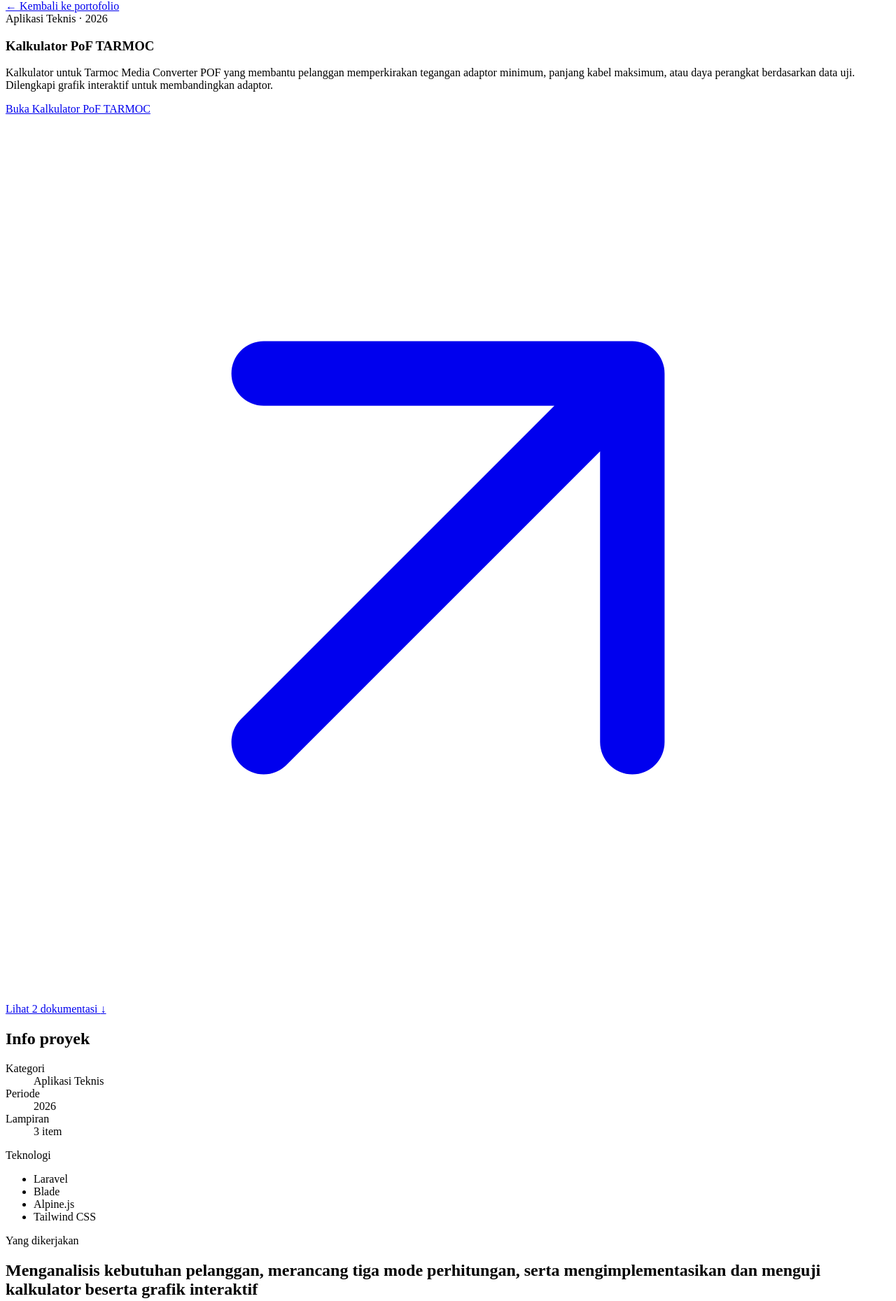
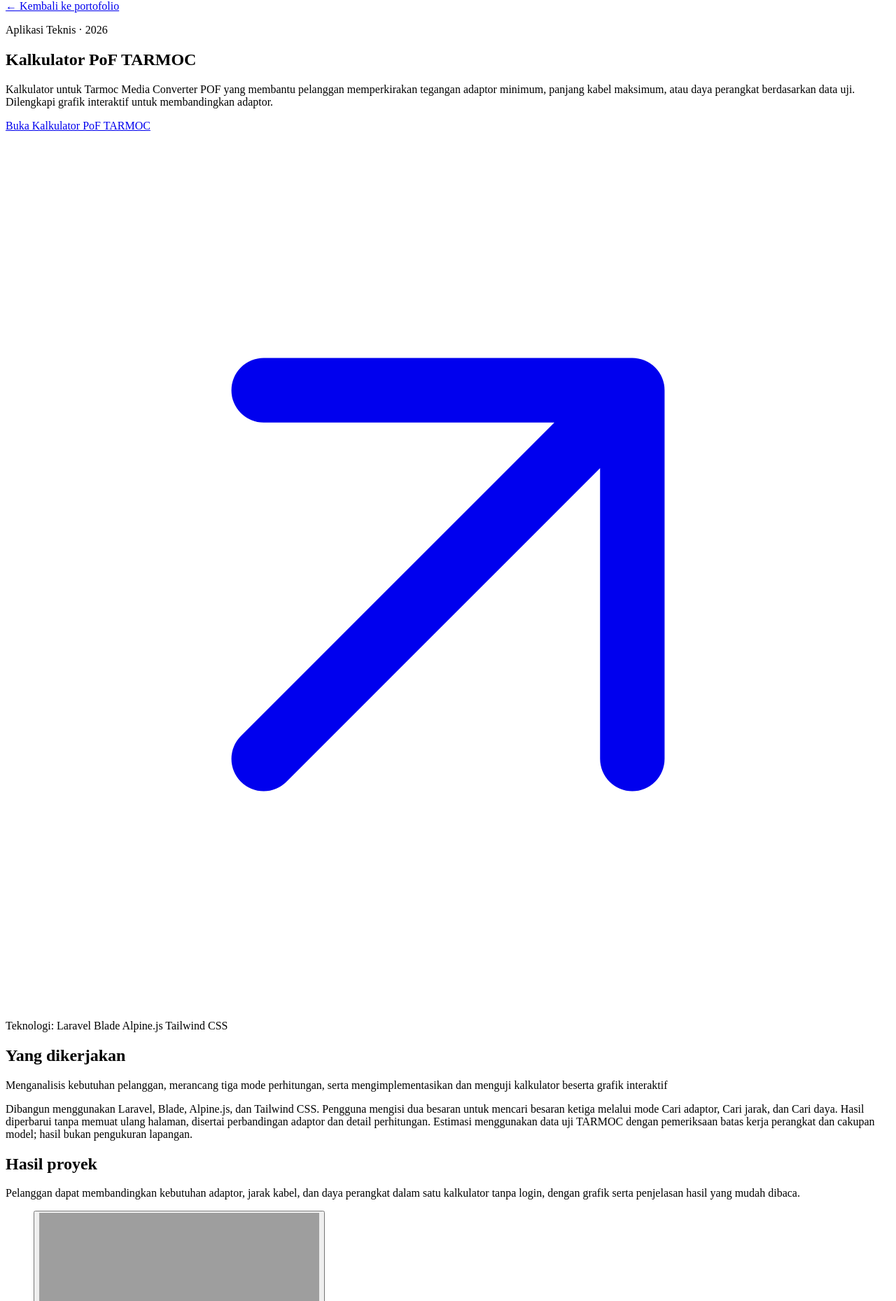
Before and after one commit to Biru-Angkasa/Portofolio, a Laravel app: page /bukti/1 in a window 1280 px wide. Shown: the part 65-1924 px from the top of the page at 70% size. Run offline with Laravel 12, Linux system fonts and the light colour scheme; data comes from the database, SQL or seed files in the repository; tables that the repository leaves empty hold one stand-in row (values such as "Sample post"); grey boxes are pictures that could not be loaded.

Commit message:
Simplify project detail page into clean editorial layout without template clutter

```diff
--- a/resources/views/portfolio/work.blade.php
+++ b/resources/views/portfolio/work.blade.php
@@ -6,132 +6,97 @@
         $pdfs = $work->media->filter(fn ($media): bool => $media->kind === \App\MediaKind::Pdf)->values();
         $links = $work->media->filter(fn ($media): bool => $media->kind === \App\MediaKind::Link)->values();
         $primaryLink = $links->first();
+        $remainingLinks = $links->slice(1);
         $technologies = $work->technologies();
     @endphp
 
     <article class="flex flex-col">
-        <section class="interactive-section border-b border-line bg-wash" data-network-background="nodes">
-            <div class="mx-auto flex w-full max-w-7xl flex-col gap-8 px-5 py-12 md:px-8 md:py-16">
-                <a href="{{ route('home') }}#bukti" class="inline-flex w-fit items-center gap-2 rounded-full border border-line bg-paper px-4 py-2 text-xs font-semibold text-accent transition-colors hover:border-accent hover:bg-paper focus-visible:outline-2 focus-visible:outline-offset-4 focus-visible:outline-accent">
-                    <span aria-hidden="true">←</span> Kembali ke portofolio
+        <header class="border-b border-line bg-paper">
+            <div class="mx-auto flex w-full max-w-5xl flex-col gap-8 px-5 pt-10 pb-12 md:px-8 md:pt-14 md:pb-16">
+                <a href="{{ route('home') }}#bukti" class="w-fit text-sm font-medium text-accent transition-colors hover:text-ink focus-visible:outline-2 focus-visible:outline-offset-4 focus-visible:outline-accent">
+                    ← Kembali ke portofolio
                 </a>
 
-                <div class="grid items-start gap-8 lg:grid-cols-[minmax(0,1.35fr)_minmax(0,0.65fr)] lg:gap-12">
                 <div class="flex flex-col items-start gap-5">
-                        <span class="inline-flex items-center gap-2 rounded-full border border-line bg-paper px-3.5 py-1 text-xs font-semibold text-accent">
-                            {{ $work->category }}@if ($work->period) <span aria-hidden="true">·</span> {{ $work->period }}@endif
-                        </span>
-                        <h1 class="text-3xl leading-[1.15] font-semibold tracking-[-0.04em] sm:text-4xl lg:text-5xl">{{ $work->title }}</h1>
-                        <p class="max-w-2xl text-base leading-8 text-soft sm:text-lg">{{ $work->summary }}</p>
+                    <p class="section-label">
+                        {{ $work->category }}@if ($work->period) · {{ $work->period }}@endif
+                    </p>
+                    <h1 class="max-w-4xl text-3xl leading-[1.12] font-semibold tracking-[-0.04em] sm:text-5xl">{{ $work->title }}</h1>
+                    <p class="max-w-3xl text-base leading-8 text-soft sm:text-lg">{{ $work->summary }}</p>
+                </div>
 
-                        @if ($primaryLink?->url || $images->isNotEmpty() || $pdfs->isNotEmpty())
-                            <div class="flex flex-wrap items-center gap-4 pt-2">
+                @if ($primaryLink?->url || $technologies !== [])
+                    <div class="flex flex-wrap items-center justify-between gap-6 pt-1">
                         @if ($primaryLink?->url)
                             <a href="{{ $primaryLink->url }}" target="_blank" rel="noopener noreferrer" class="portfolio-button" data-magnet>
                                 {{ $primaryLink->label }}
                                 <svg aria-hidden="true" viewBox="0 0 24 24" fill="none" stroke="currentColor" stroke-width="1.75" stroke-linecap="round" stroke-linejoin="round" class="size-4"><path d="M7 17 17 7M7 7h10v10" /></svg>
                             </a>
                         @endif
-                                @if ($images->isNotEmpty())
-                                    <a href="#dokumentasi" class="inline-flex items-center gap-2 rounded-full border border-line bg-paper px-5 py-3.5 text-sm font-semibold text-ink transition-colors hover:border-accent hover:text-accent focus-visible:outline-2 focus-visible:outline-offset-4 focus-visible:outline-accent">
-                                        Lihat {{ $images->count() }} dokumentasi <span aria-hidden="true">↓</span>
-                                    </a>
+
+                        @if ($technologies !== [])
+                            <div class="flex flex-wrap items-center gap-2" aria-label="Teknologi">
+                                <span class="mr-1 text-xs font-medium text-soft">Teknologi:</span>
+                                @foreach ($technologies as $technology)
+                                    <span class="rounded-md border border-line bg-wash px-2.5 py-1 text-xs font-medium text-ink">{{ $technology }}</span>
+                                @endforeach
+                            </div>
                         @endif
                     </div>
                 @endif
             </div>
+        </header>
 
-                    <aside class="portfolio-card flex flex-col gap-5 p-6" aria-label="Ringkasan informasi proyek">
-                        <h2 class="section-label">Info proyek</h2>
-                        <dl class="flex flex-col gap-4 text-sm">
-                            <div class="flex items-center justify-between gap-4 border-b border-line pb-3">
-                                <dt class="text-soft">Kategori</dt>
-                                <dd class="font-semibold text-ink">{{ $work->category }}</dd>
+        <div class="mx-auto flex w-full max-w-5xl flex-col gap-12 px-5 py-12 md:px-8 md:py-16">
+            <section class="flex flex-col divide-y divide-line border-y border-line" aria-label="Ringkasan pengerjaan">
+                <div class="grid gap-3 py-7 md:grid-cols-[13rem_minmax(0,1fr)] md:gap-10">
+                    <h2 class="section-label">Yang dikerjakan</h2>
+                    <div class="flex flex-col gap-3">
+                        <p class="text-base leading-8 font-medium text-ink sm:text-lg">{{ $work->role }}</p>
+                        @if ($work->caption)
+                            <p class="text-sm leading-7 text-soft sm:text-base">{{ $work->caption }}</p>
+                        @endif
                     </div>
-                            @if ($work->period)
-                                <div class="flex items-center justify-between gap-4 border-b border-line pb-3">
-                                    <dt class="text-soft">Periode</dt>
-                                    <dd class="font-semibold text-ink">{{ $work->period }}</dd>
-                                </div>
-                            @endif
-                            <div class="flex items-center justify-between gap-4 @if ($technologies !== []) border-b border-line pb-3 @endif">
-                                <dt class="text-soft">Lampiran</dt>
-                                <dd class="font-semibold text-ink">{{ $work->media->count() }} item</dd>
-                            </div>
-                        </dl>
-                        @if ($technologies !== [])
-                            <div class="flex flex-col gap-3">
-                                <p class="text-xs font-semibold text-soft">Teknologi</p>
-                                <ul class="flex flex-wrap gap-2">
-                                    @foreach ($technologies as $technology)
-                                        <li class="rounded-lg border border-line bg-wash px-3 py-1 text-xs font-medium text-accent">{{ $technology }}</li>
-                                    @endforeach
-                                </ul>
-                            </div>
-                        @endif
-                    </aside>
-                </div>
-            </div>
-        </section>
-
-        <section class="mx-auto flex w-full max-w-7xl flex-col gap-12 px-5 py-12 md:px-8 md:py-16">
-            <div class="grid gap-6 @if ($work->outcome) lg:grid-cols-2 @endif">
-                <div class="portfolio-card flex flex-col gap-4 p-6 md:p-8">
-                    <p class="section-label">Yang dikerjakan</p>
-                    <h2 class="text-xl font-semibold tracking-tight text-ink">{{ $work->role }}</h2>
-                    @if ($work->caption)
-                        <p class="border-t border-line pt-4 text-sm leading-7 text-soft">{{ $work->caption }}</p>
-                    @endif
                 </div>
 
                 @if ($work->outcome)
-                    <div class="portfolio-card flex flex-col gap-4 border-l-4 border-l-accent bg-wash/60 p-6 md:p-8">
+                    <div class="grid gap-3 py-7 md:grid-cols-[13rem_minmax(0,1fr)] md:gap-10">
                         <h2 class="section-label">Hasil proyek</h2>
-                        <p class="text-lg leading-relaxed font-medium text-ink">{{ $work->outcome }}</p>
+                        <p class="text-base leading-8 text-ink sm:text-lg">{{ $work->outcome }}</p>
                     </div>
                 @endif
-            </div>
+            </section>
 
             @if ($images->isNotEmpty())
                 @php($featuredImage = $images->first())
                 @php($remainingImages = $images->slice(1))
 
-                <section id="dokumentasi" class="flex flex-col gap-6" aria-label="Galeri dokumentasi">
-                    <div class="flex flex-wrap items-end justify-between gap-4">
-                        <div class="flex flex-col gap-2">
-                            <p class="section-label">Dokumentasi</p>
-                            <h2 class="text-2xl font-semibold tracking-tight sm:text-3xl">Tampilan & hasil implementasi</h2>
-                        </div>
-                        <p class="text-xs text-soft">Klik gambar untuk memperbesar.</p>
-                    </div>
-
-                    <figure class="portfolio-card overflow-hidden">
-                        <div class="flex items-center justify-between gap-4 border-b border-line bg-wash px-5 py-3">
-                            <span class="text-xs font-semibold text-ink">{{ $featuredImage->label }}</span>
-                            <button type="button" data-lightbox-open data-lightbox-src="{{ $featuredImage->fileUrl() }}" data-lightbox-alt="{{ $featuredImage->label }}" data-lightbox-caption="{{ $featuredImage->caption ?? '' }}" class="text-xs font-semibold text-accent hover:text-ink focus-visible:outline-2 focus-visible:outline-offset-2 focus-visible:outline-accent">Perbesar ↗</button>
-                        </div>
-                        <button type="button" data-lightbox-open data-lightbox-src="{{ $featuredImage->fileUrl() }}" data-lightbox-alt="{{ $featuredImage->label }}" data-lightbox-caption="{{ $featuredImage->caption ?? '' }}" class="block w-full cursor-zoom-in bg-wash/40 text-left focus-visible:outline-2 focus-visible:outline-offset-2 focus-visible:outline-accent">
-                            <img src="{{ $featuredImage->fileUrl() }}" alt="{{ $featuredImage->label }}" class="max-h-[34rem] w-full object-contain">
+                <section id="dokumentasi" class="flex flex-col gap-8" aria-label="Dokumentasi">
+                    <figure class="flex flex-col gap-3">
+                        <button type="button" data-lightbox-open data-lightbox-src="{{ $featuredImage->fileUrl() }}" data-lightbox-alt="{{ $featuredImage->label }}" data-lightbox-caption="{{ $featuredImage->caption ?? '' }}" aria-label="Perbesar {{ $featuredImage->label }}" class="group block w-full cursor-zoom-in overflow-hidden rounded-2xl border border-line bg-wash/40 transition-shadow hover:shadow-md focus-visible:outline-2 focus-visible:outline-offset-4 focus-visible:outline-accent">
+                            <img src="{{ $featuredImage->fileUrl() }}" alt="{{ $featuredImage->label }}" class="max-h-[36rem] w-full object-contain">
                         </button>
+                        <figcaption class="flex flex-col gap-1 text-sm leading-relaxed">
+                            <span class="font-medium text-ink">{{ $featuredImage->label }}</span>
                             @if ($featuredImage->caption)
-                            <figcaption class="border-t border-line px-5 py-4 text-sm leading-7 text-soft">{{ $featuredImage->caption }}</figcaption>
+                                <span class="text-soft">{{ $featuredImage->caption }}</span>
                             @endif
+                        </figcaption>
                     </figure>
 
                     @if ($remainingImages->isNotEmpty())
-                        <div class="grid gap-6 md:grid-cols-2">
+                        <div class="grid gap-8 md:grid-cols-2">
                             @foreach ($remainingImages as $media)
-                                <figure class="portfolio-card flex flex-col overflow-hidden">
-                                    <div class="flex items-center justify-between gap-3 border-b border-line bg-wash px-5 py-3">
-                                        <span class="text-xs font-semibold text-ink">{{ $media->label }}</span>
-                                        <button type="button" data-lightbox-open data-lightbox-src="{{ $media->fileUrl() }}" data-lightbox-alt="{{ $media->label }}" data-lightbox-caption="{{ $media->caption ?? '' }}" class="shrink-0 text-xs font-semibold text-accent hover:text-ink focus-visible:outline-2 focus-visible:outline-offset-2 focus-visible:outline-accent">Perbesar ↗</button>
-                                    </div>
-                                    <button type="button" data-lightbox-open data-lightbox-src="{{ $media->fileUrl() }}" data-lightbox-alt="{{ $media->label }}" data-lightbox-caption="{{ $media->caption ?? '' }}" class="block w-full cursor-zoom-in bg-wash/40 text-left focus-visible:outline-2 focus-visible:outline-offset-2 focus-visible:outline-accent">
+                                <figure class="flex flex-col gap-3">
+                                    <button type="button" data-lightbox-open data-lightbox-src="{{ $media->fileUrl() }}" data-lightbox-alt="{{ $media->label }}" data-lightbox-caption="{{ $media->caption ?? '' }}" aria-label="Perbesar {{ $media->label }}" class="group block w-full cursor-zoom-in overflow-hidden rounded-2xl border border-line bg-wash/40 transition-shadow hover:shadow-md focus-visible:outline-2 focus-visible:outline-offset-4 focus-visible:outline-accent">
                                         <img src="{{ $media->fileUrl() }}" alt="{{ $media->label }}" loading="lazy" class="aspect-[16/10] w-full object-cover">
                                     </button>
+                                    <figcaption class="flex flex-col gap-1 text-sm leading-relaxed">
+                                        <span class="font-medium text-ink">{{ $media->label }}</span>
                                         @if ($media->caption)
-                                        <figcaption class="border-t border-line px-5 py-4 text-sm leading-7 text-soft">{{ $media->caption }}</figcaption>
+                                            <span class="text-soft">{{ $media->caption }}</span>
                                         @endif
+                                    </figcaption>
                                 </figure>
                             @endforeach
                         </div>
@@ -139,54 +104,47 @@
                 </section>
             @endif
 
-            @if ($pdfs->isNotEmpty() || $links->isNotEmpty())
-                <section class="flex flex-col gap-5" aria-label="Lampiran dan tautan">
-                    <h2 class="section-label">Tautan & berkas</h2>
-                    <div class="grid gap-4 md:grid-cols-2">
-                        @foreach ($links as $media)
-                            <div class="portfolio-card flex flex-wrap items-center justify-between gap-4 p-5">
-                                <div class="flex min-w-0 flex-1 flex-col gap-1">
-                                    <p class="text-xs font-semibold text-accent">Tautan</p>
-                                    <p class="font-semibold text-ink">{{ $media->label }}</p>
+            @if ($pdfs->isNotEmpty() || $remainingLinks->isNotEmpty())
+                <section class="flex flex-col gap-4 border-t border-line pt-8" aria-label="Lampiran tambahan">
+                    <h2 class="section-label">Lampiran</h2>
+                    <div class="flex flex-col divide-y divide-line">
+                        @foreach ($remainingLinks as $media)
+                            <div class="flex flex-wrap items-center justify-between gap-4 py-4">
+                                <div class="flex flex-col gap-1">
+                                    <p class="font-medium text-ink">{{ $media->label }}</p>
                                     @if ($media->caption)
                                         <p class="text-sm text-soft">{{ $media->caption }}</p>
                                     @endif
                                 </div>
-                                <a href="{{ $media->url }}" target="_blank" rel="noopener noreferrer" class="inline-flex shrink-0 items-center gap-2 rounded-full border border-accent px-4 py-2 text-xs font-semibold text-accent transition-colors hover:bg-accent hover:text-white focus-visible:outline-2 focus-visible:outline-offset-4 focus-visible:outline-accent">
-                                    Buka tautan <span aria-hidden="true">↗</span>
-                                </a>
+                                <a href="{{ $media->url }}" target="_blank" rel="noopener noreferrer" class="text-sm font-semibold text-accent hover:text-ink focus-visible:outline-2 focus-visible:outline-offset-4 focus-visible:outline-accent">Buka tautan ↗</a>
                             </div>
                         @endforeach
 
                         @foreach ($pdfs as $media)
-                            <div class="portfolio-card flex flex-col gap-4 p-5">
+                            <div class="flex flex-wrap items-center justify-between gap-4 py-4">
                                 <div class="flex flex-col gap-1">
-                                    <p class="text-xs font-semibold text-accent">Dokumen PDF</p>
-                                    <p class="font-semibold text-ink">{{ $media->label }}</p>
+                                    <p class="font-medium text-ink">{{ $media->label }}</p>
                                     @if ($media->caption)
                                         <p class="text-sm text-soft">{{ $media->caption }}</p>
                                     @endif
                                 </div>
-                                <div class="flex flex-wrap gap-3">
-                                    <a href="{{ $media->fileUrl() }}" target="_blank" rel="noopener noreferrer" class="rounded-full bg-accent px-4 py-2 text-xs font-semibold text-white transition-colors hover:bg-ink focus-visible:outline-2 focus-visible:outline-offset-4 focus-visible:outline-accent">Buka PDF ↗</a>
-                                    <a href="{{ $media->fileUrl() }}" download class="rounded-full border border-line bg-paper px-4 py-2 text-xs font-semibold text-ink transition-colors hover:border-accent hover:text-accent focus-visible:outline-2 focus-visible:outline-offset-4 focus-visible:outline-accent">Unduh PDF</a>
+                                <div class="flex flex-wrap gap-3 text-xs font-semibold">
+                                    <a href="{{ $media->fileUrl() }}" target="_blank" rel="noopener noreferrer" class="rounded-full bg-accent px-4 py-2 text-white hover:bg-ink focus-visible:outline-2 focus-visible:outline-offset-4 focus-visible:outline-accent">Buka PDF ↗</a>
+                                    <a href="{{ $media->fileUrl() }}" download class="rounded-full border border-line px-4 py-2 text-ink hover:border-accent hover:text-accent focus-visible:outline-2 focus-visible:outline-offset-4 focus-visible:outline-accent">Unduh PDF</a>
                                 </div>
                             </div>
                         @endforeach
                     </div>
                 </section>
             @endif
-        </section>
+        </div>
 
         @if ($otherWorks->isNotEmpty())
-            <section class="interactive-section border-t border-line bg-wash" data-network-background="grid" aria-label="Proyek lainnya">
+            <section class="border-t border-line bg-wash" aria-label="Proyek lainnya">
                 <div class="mx-auto flex w-full max-w-7xl flex-col gap-8 px-5 py-14 md:px-8 md:py-20">
                     <div class="flex flex-wrap items-end justify-between gap-4">
-                        <div class="flex flex-col gap-2">
-                            <p class="section-label">Jelajahi lainnya</p>
                         <h2 class="text-2xl font-semibold tracking-tight sm:text-3xl">Proyek & solusi lainnya</h2>
-                        </div>
-                        <a href="{{ route('home') }}#bukti" class="text-sm font-semibold text-accent hover:text-ink focus-visible:outline-2 focus-visible:outline-offset-4 focus-visible:outline-accent">Lihat semua di beranda →</a>
+                        <a href="{{ route('home') }}#bukti" class="text-sm font-semibold text-accent hover:text-ink focus-visible:outline-2 focus-visible:outline-offset-4 focus-visible:outline-accent">Lihat semua →</a>
                     </div>
                     <ul class="grid gap-6 md:grid-cols-2 lg:grid-cols-3">
                         @foreach ($otherWorks as $otherWork)
```
Lines whose indentation alone changed are shown as unchanged.
